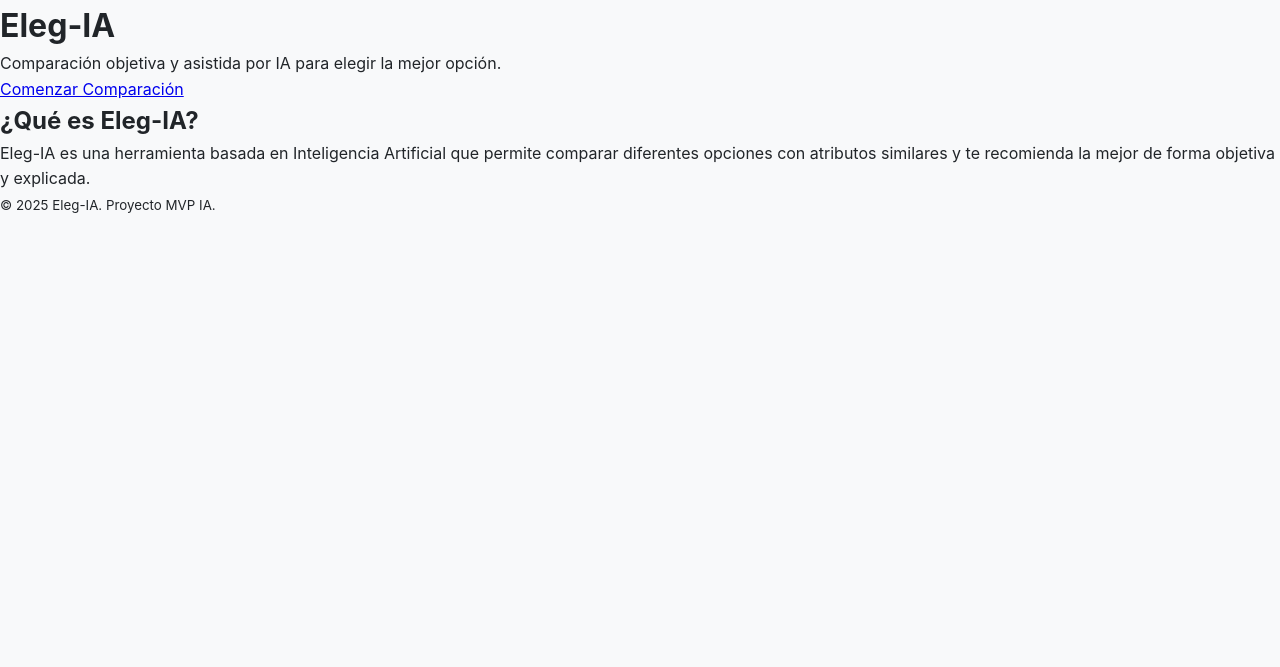
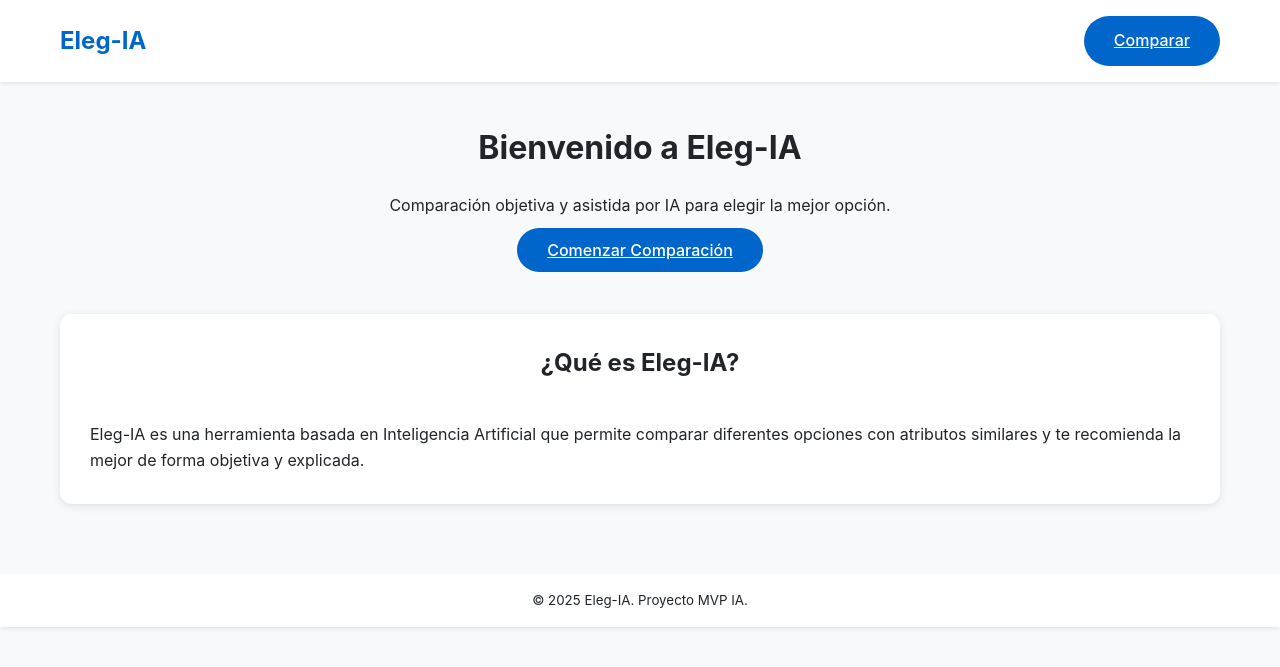
Before and after one commit to Nicolasff12/Eleg---IA, a Flask app: page / in a window 1280 px wide. Shown: the top 667 px of the page. Run offline with Flask 3, Linux system fonts and the light colour scheme.

Commit message:
nueva interfaz index

```diff
--- a/app/templates/index.html
+++ b/app/templates/index.html
@@ -7,31 +7,43 @@
   <link rel="stylesheet" href="{{ url_for('static', filename='css/estilos.css') }}">
 </head>
 <body>
-    <header>
-        <div class="container">
-            <h1>Eleg-IA</h1>
-            <p class="subtitle">
-                Comparación objetiva y asistida por IA para elegir la mejor opción.
-            </p>
-            <a href="{{ url_for('main.comparar') }}" class="button">Comenzar Comparación</a>
+
+  <!-- Navbar -->
+  <nav class="navbar">
+    <div class="navbar-content">
+      <a href="#" class="logo">Eleg-IA</a>
+      <div class="nav-buttons">
+        <a href="{{ url_for('main.comparar') }}" class="btn btn-primary">Comparar</a>
       </div>
-    </header>
+    </div>
+  </nav>
 
-    <main>
-        <section class="info">
-            <div class="container">
+  <!-- Sección principal -->
+  <main class="main-container">
+    <section class="search-section">
+      <h1>Bienvenido a Eleg-IA</h1>
+      <p>Comparación objetiva y asistida por IA para elegir la mejor opción.</p>
+      <div style="margin-top: 20px;">
+          <a href="{{ url_for('main.comparar') }}" class="btn btn-primary">Comenzar Comparación</a>
+    </div>
+    </section>
+
+    <section class="versus-container">
+      <div class="versus-header">
         <h2>¿Qué es Eleg-IA?</h2>
+      </div>
       <p>
         Eleg-IA es una herramienta basada en Inteligencia Artificial que permite comparar diferentes opciones con atributos similares y te recomienda la mejor de forma objetiva y explicada.
       </p>
-            </div>
     </section>
   </main>
 
-    <footer>
-        <div class="container">
+  <!-- Footer -->
+  <footer class="navbar">
+    <div class="navbar-content" style="justify-content: center;">
       <small>&copy; 2025 Eleg-IA. Proyecto MVP IA.</small>
     </div>
   </footer>
+
 </body>
 </html>
```
Lines whose indentation alone changed are shown as unchanged.
